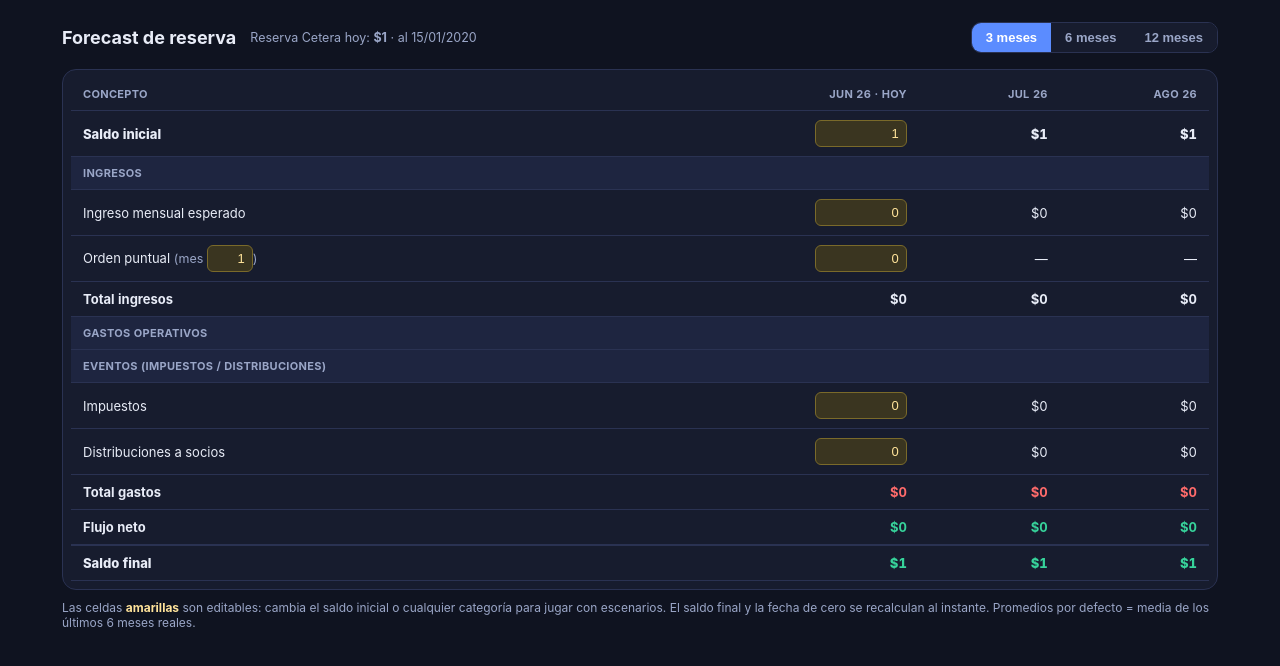
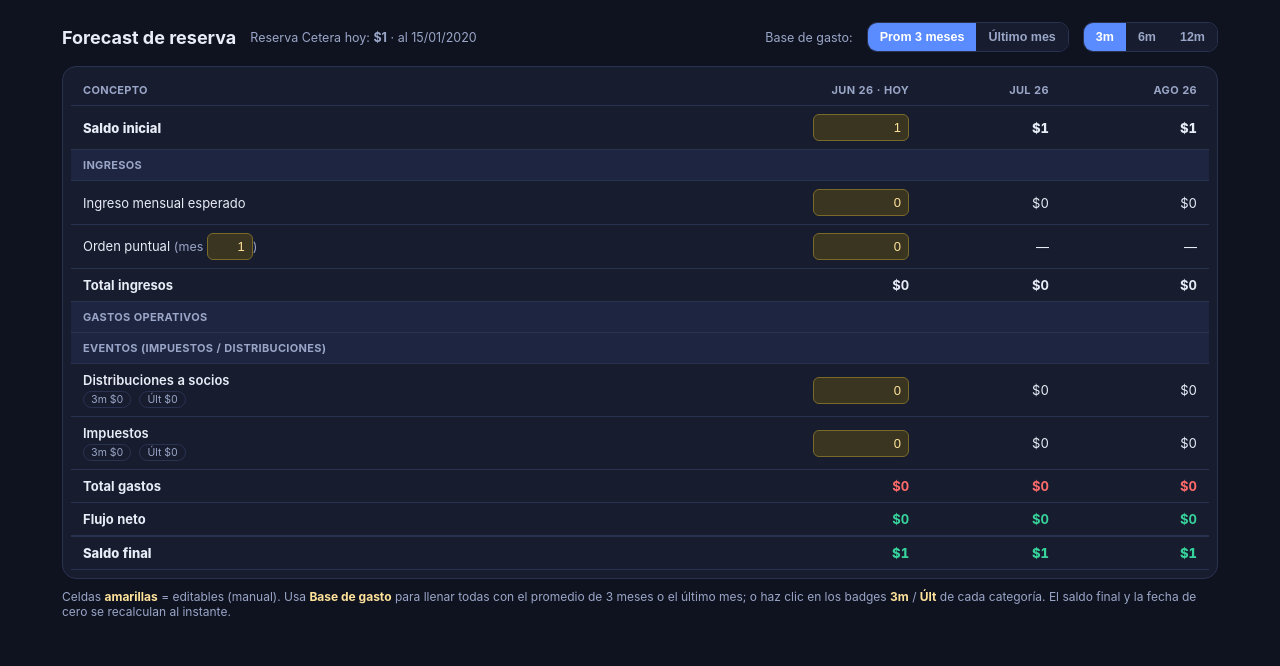
Before and after one commit to pabvi-a11y/kratfel-finanzas, a PHP site: page /forecast.php in a window 1280 px wide. Shown: the part 62-728 px from the top of the page. Run offline with PHP 8.4, Linux system fonts and the light colour scheme; the visitor is signed in with stand-in values (Sample User, id 1); tables that the repository leaves empty hold one stand-in row (values such as "Sample post").

Commit message:
Forecast: base de gasto Prom 3m / Ultimo mes / manual con badges por categoria

```diff
--- a/forecast.php
+++ b/forecast.php
@@ -5,30 +5,41 @@ require_once __DIR__ . '/lib/auth.php';
 require_once __DIR__ . '/lib/runway.php';
 $user = require_login();
 
-// Saldo ancla (reserva Cetera)
 $saldoRow = rw_saldo_actual();
 $saldo = $saldoRow ? (float)$saldoRow['saldo'] : 0.0;
 $asof = $saldoRow ? date('d/m/Y', strtotime($saldoRow['fecha'])) : '—';
 
-// Promedio mensual por categoría (operativo) de los últimos 6 meses completos
-$c1 = (new DateTime('first day of this month'))->modify('-6 month')->format('Y-m-d');
-$c2 = (new DateTime('first day of this month'))->format('Y-m-d');
-$rows = db()->prepare("SELECT categoria, SUM(monto_canonico) total
-  FROM transacciones WHERE grupo_pnl='operativo' AND fecha>=:a AND fecha<:b
-  GROUP BY categoria ORDER BY total DESC");
-$rows->execute([':a'=>$c1, ':b'=>$c2]);
-$cats = [];
-foreach ($rows as $r) {
-    $avg = round(((float)$r['total'])/6, 0);
-    if ($avg > 0) $cats[] = ['n'=>$r['categoria'], 'avg'=>$avg];
+// Últimos 3 meses COMPLETOS (excluye el mes en curso)
+$firstThis = (new DateTime('first day of this month'))->format('Y-m-d');
+$start3 = (new DateTime('first day of this month'))->modify('-3 month')->format('Y-m-d');
+$m1 = (new DateTime('first day of this month'))->modify('-1 month')->format('Y-m'); // último mes completo
+
+$q = db()->prepare("SELECT categoria, grupo_pnl, DATE_FORMAT(fecha,'%Y-%m') ym, SUM(monto_canonico) t
+  FROM transacciones WHERE grupo_pnl IN ('operativo','distribucion','impuestos')
+  AND fecha >= :s AND fecha < :e GROUP BY categoria, grupo_pnl, ym");
+$q->execute([':s'=>$start3, ':e'=>$firstThis]);
+
+$op = [];   // categoria => ['sum3'=>, 'last'=>]
+$grp = ['distribucion'=>['sum3'=>0,'last'=>0], 'impuestos'=>['sum3'=>0,'last'=>0]];
+foreach ($q as $r) {
+    $v=(float)$r['t']; $g=$r['grupo_pnl']; $c=$r['categoria']; $ym=$r['ym'];
+    if ($g==='operativo') {
+        if(!isset($op[$c])) $op[$c]=['sum3'=>0,'last'=>0];
+        $op[$c]['sum3']+=$v;
+        if($ym===$m1) $op[$c]['last']+=$v;
+    } else {
+        $grp[$g]['sum3']+=$v;
+        if($ym===$m1) $grp[$g]['last']+=$v;
+    }
 }
-// eventos (default 0, editables)
-$eventos = [
-  ['n'=>'Impuestos','avg'=>0],
-  ['n'=>'Distribuciones a socios','avg'=>0],
+$cats=[];
+foreach($op as $c=>$d){ $a3=round($d['sum3']/3); if($a3>0||round($d['last'])>0) $cats[]=['n'=>$c,'avg3'=>$a3,'last'=>round($d['last'])]; }
+usort($cats, fn($a,$b)=>$b['avg3']<=>$a['avg3']);
+$eventos=[
+  ['n'=>'Distribuciones a socios','avg3'=>round($grp['distribucion']['sum3']/3),'last'=>round($grp['distribucion']['last'])],
+  ['n'=>'Impuestos','avg3'=>round($grp['impuestos']['sum3']/3),'last'=>round($grp['impuestos']['last'])],
 ];
-
-$data = ['saldo'=>$saldo, 'asof'=>$asof, 'cats'=>$cats, 'eventos'=>$eventos, 'mes0'=>(int)date('n'), 'anio0'=>(int)date('Y')];
+$data=['saldo'=>$saldo,'asof'=>$asof,'cats'=>$cats,'eventos'=>$eventos,'mes0'=>(int)date('n'),'anio0'=>(int)date('Y')];
 ?>
 <!DOCTYPE html><html lang="es"><head><meta charset="utf-8">
 <meta name="viewport" content="width=device-width, initial-scale=1"><title>Forecast — KRATFEL Finanzas</title>
@@ -37,149 +48,125 @@ $data = ['saldo'=>$saldo, 'asof'=>$asof, 'cats'=>$cats, 'eventos'=>$eventos, 'me
 *{box-sizing:border-box}body{margin:0;font-family:-apple-system,Segoe UI,Roboto,sans-serif;background:var(--bg);color:var(--txt)}
 header{display:flex;align-items:center;gap:16px;padding:14px 22px;border-bottom:1px solid var(--line)}
 .brand{font-weight:800;font-size:18px;display:inline-flex;align-items:center;gap:7px}.brand span{color:var(--mut);font-weight:400;font-size:14px}
-nav{display:flex;gap:6px;margin-left:8px}
-nav a{color:var(--mut);padding:8px 14px;border-radius:10px;text-decoration:none;font-size:14px;font-weight:600}
+nav{display:flex;gap:6px;margin-left:8px}nav a{color:var(--mut);padding:8px 14px;border-radius:10px;text-decoration:none;font-size:14px;font-weight:600}
 nav a.active{background:var(--panel2);color:var(--txt)}nav a:hover{color:var(--txt)}
 .who{margin-left:auto;color:var(--mut);font-size:13px}.who a{color:var(--mut)}
 .wrap{max-width:1200px;margin:0 auto;padding:22px}
-.toolbar{display:flex;align-items:center;gap:14px;margin-bottom:16px;flex-wrap:wrap}
+.toolbar{display:flex;align-items:center;gap:14px;margin-bottom:14px;flex-wrap:wrap}
 .toolbar h2{margin:0;font-size:18px}
 .seg{display:inline-flex;border:1px solid var(--line);border-radius:10px;overflow:hidden}
-.seg button{background:var(--panel);border:none;color:var(--mut);padding:7px 14px;cursor:pointer;font-weight:600;font-size:13px}
+.seg button{background:var(--panel);border:none;color:var(--mut);padding:7px 12px;cursor:pointer;font-weight:600;font-size:12.5px}
 .seg button.active{background:var(--acc);color:#fff}
 .muted{color:var(--mut);font-size:12.5px}
 .card{background:var(--panel);border:1px solid var(--line);border-radius:14px;padding:8px;overflow-x:auto}
-table{width:100%;border-collapse:collapse;font-size:13px;min-width:680px}
-th,td{padding:9px 12px;text-align:right;border-bottom:1px solid var(--line);font-variant-numeric:tabular-nums;white-space:nowrap}
-th:first-child,td:first-child{text-align:left;position:sticky;left:0;background:var(--panel)}
+table{width:100%;border-collapse:collapse;font-size:13px;min-width:720px}
+th,td{padding:8px 12px;text-align:right;border-bottom:1px solid var(--line);font-variant-numeric:tabular-nums;white-space:nowrap}
+th:first-child,td:first-child{text-align:left;position:sticky;left:0;background:var(--panel);min-width:230px}
 thead th{color:var(--mut);font-size:11px;text-transform:uppercase;letter-spacing:.3px}
 .sect td{background:var(--panel2);color:var(--mut);font-size:11px;text-transform:uppercase;letter-spacing:.3px;font-weight:700}
 .tot td{font-weight:700;border-top:1px solid var(--line)}
 .start td,.end td{font-weight:800}
 .end td{border-top:2px solid var(--line)}
 .neg{color:var(--bad)}.pos{color:var(--good)}
-.cell-edit{background:var(--yellow);border:1px solid var(--yellowbd);color:#ffe39a;border-radius:6px;padding:5px 7px;width:92px;text-align:right;font-size:13px;font-variant-numeric:tabular-nums}
+.cell-edit{background:var(--yellow);border:1px solid var(--yellowbd);color:#ffe39a;border-radius:6px;padding:5px 7px;width:96px;text-align:right;font-size:13px;font-variant-numeric:tabular-nums}
 .cell-edit:focus{outline:2px solid var(--warn)}
-.addrow{color:var(--acc);cursor:pointer;font-weight:600;font-size:12.5px}
+.badges{margin-top:3px;font-size:10.5px;color:var(--mut);display:flex;gap:8px}
+.badges b{color:var(--txt)}
+.badge{cursor:pointer;border:1px solid var(--line);border-radius:999px;padding:1px 7px}
+.badge:hover{border-color:var(--acc);color:var(--txt)}
+.badge.on{border-color:var(--acc);color:#cfe0ff;background:#1d2748}
 .zero{color:var(--bad);font-weight:700}
-.legend{margin-top:10px;color:var(--mut);font-size:12px}
-.legend b{color:#ffe39a}
+.legend{margin-top:10px;color:var(--mut);font-size:12px}.legend b{color:#ffe39a}
+.catname{font-weight:600}
 </style></head>
 <body>
 <header>
  <div class="brand"><img src="/assets/logo_kratfel.png" alt="Kratfel" style="height:24px"> <span>· Finanzas</span></div>
- <nav>
-   <a href="/">Dashboard</a>
-   <a href="/pnl.php">P&amp;L</a>
-   <a class="active" href="/forecast.php">Forecast</a>
- </nav>
+ <nav><a href="/">Dashboard</a><a href="/pnl.php">P&amp;L</a><a class="active" href="/forecast.php">Forecast</a></nav>
  <div class="who"><?= htmlspecialchars($user['nombre'] ?? $user['email']) ?> · <a href="/auth/logout.php">Salir</a></div>
 </header>
 <div class="wrap">
  <div class="toolbar">
    <h2>Forecast de reserva</h2>
    <span class="muted">Reserva Cetera hoy: <b><?= '$'.number_format($saldo,0,',','.') ?></b> · al <?= $asof ?></span>
-   <div class="seg" id="seg" style="margin-left:auto">
-     <button data-m="3" class="active">3 meses</button>
-     <button data-m="6">6 meses</button>
-     <button data-m="12">12 meses</button>
+   <div style="margin-left:auto;display:flex;gap:14px;align-items:center;flex-wrap:wrap">
+     <span class="muted">Base de gasto:</span>
+     <div class="seg" id="base"><button data-b="avg3" class="active">Prom 3 meses</button><button data-b="last">Último mes</button></div>
+     <div class="seg" id="seg"><button data-m="3" class="active">3m</button><button data-m="6">6m</button><button data-m="12">12m</button></div>
    </div>
  </div>
  <div class="card"><table id="grid"></table></div>
- <div class="legend">Las celdas <b>amarillas</b> son editables: cambia el saldo inicial o cualquier categoría para jugar con escenarios. El saldo final y la fecha de cero se recalculan al instante. Promedios por defecto = media de los últimos 6 meses reales.</div>
+ <div class="legend">Celdas <b>amarillas</b> = editables (manual). Usa <b>Base de gasto</b> para llenar todas con el promedio de 3 meses o el último mes; o haz clic en los badges <b>3m</b> / <b>Últ</b> de cada categoría. El saldo final y la fecha de cero se recalculan al instante.</div>
 </div>
 <script>
 const D = <?= json_encode($data, JSON_UNESCAPED_UNICODE) ?>;
 const fmt = n => (n<0?'-':'')+'$'+Math.abs(Math.round(n)).toLocaleString('es-ES');
 const MES=['ene','feb','mar','abr','may','jun','jul','ago','sep','oct','nov','dic'];
-let months = 3;
-// estado editable
-let state = {
-  start: D.saldo,
-  income: 0,                  // ingreso mensual esperado
-  order: {amount:0, month:1}, // orden puntual
-  cats: D.cats.map(c=>({n:c.n, v:c.avg})),
-  eventos: D.eventos.map(c=>({n:c.n, v:c.avg})),
+let months=3, base='avg3';
+let state={
+  start:D.saldo, income:0, order:{amount:0,month:1},
+  cats:D.cats.map(c=>({...c, v:c.avg3, mode:'avg3'})),
+  eventos:D.eventos.map(c=>({...c, v:0, mode:'manual'})),
 };
-function colLabels(){
-  const out=[]; let m=D.mes0-1, y=D.anio0;
-  for(let i=0;i<months;i++){ out.push(MES[m]+' '+String(y).slice(2)); m++; if(m>11){m=0;y++;} }
-  return out;
-}
+function colLabels(){const out=[];let m=D.mes0-1,y=D.anio0;for(let i=0;i<months;i++){out.push(MES[m]+' '+String(y).slice(2));m++;if(m>11){m=0;y++;}}return out;}
 function calc(){
-  const labels=colLabels();
-  const inc=[], exp=[], net=[], startArr=[], endArr=[];
-  let bal=state.start; let zeroIdx=-1;
+  const labels=colLabels(); const inc=[],exp=[],net=[],sa=[],ea=[]; let bal=state.start,zi=-1;
+  const monthlyExp=state.cats.reduce((s,c)=>s+(+c.v||0),0)+state.eventos.reduce((s,c)=>s+(+c.v||0),0);
   for(let i=0;i<months;i++){
-    startArr.push(bal);
-    let income=state.income + (i+1===+state.order.month ? +state.order.amount : 0);
-    let expense=state.cats.reduce((s,c)=>s+(+c.v||0),0) + state.eventos.reduce((s,c)=>s+(+c.v||0),0);
-    let n=income-expense;
-    bal=bal+n;
-    inc.push(income); exp.push(expense); net.push(n); endArr.push(bal);
-    if(bal<=0 && zeroIdx<0) zeroIdx=i;
+    sa.push(bal);
+    let income=(+state.income||0)+((i+1===+state.order.month)?(+state.order.amount||0):0);
+    let expense=monthlyExp; let n=income-expense; bal+=n;
+    inc.push(income);exp.push(expense);net.push(n);ea.push(bal);
+    if(bal<=0&&zi<0)zi=i;
   }
-  return {labels,inc,exp,net,startArr,endArr,zeroIdx};
+  return {labels,inc,exp,net,sa,ea,zi};
 }
 function num(v){return (+v||0);}
+function rowCat(arr,key,cat,idx){
+  const badges='<div class="badges">'
+    +'<span class="badge '+(cat.mode==='avg3'?'on':'')+'" data-set="'+key+'" data-i="'+idx+'" data-to="avg3">3m '+fmt(cat.avg3)+'</span>'
+    +'<span class="badge '+(cat.mode==='last'?'on':'')+'" data-set="'+key+'" data-i="'+idx+'" data-to="last">Últ '+fmt(cat.last)+'</span>'
+    +'</div>';
+  let h='<tr><td><div class="catname">'+cat.n+'</div>'+badges+'</td>';
+  for(let i=0;i<months;i++) h+= i===0?'<td><input class="cell-edit" data-'+key+'="'+idx+'" value="'+Math.round(cat.v)+'"></td>':'<td>'+fmt(cat.v)+'</td>';
+  return h+'</tr>';
+}
 function render(){
-  const c=calc();
-  let h='<thead><tr><th>Concepto</th>';
+  const c=calc(); let h='<thead><tr><th>Concepto</th>';
   c.labels.forEach((l,i)=>h+='<th>'+l+(i===0?' · hoy':'')+'</th>'); h+='</tr></thead><tbody>';
-  // Saldo inicial (editable primer mes)
   h+='<tr class="start"><td>Saldo inicial</td>';
-  c.startArr.forEach((v,i)=>{
-    h+= i===0 ? '<td><input class="cell-edit" id="edStart" value="'+Math.round(v)+'"></td>'
-              : '<td>'+fmt(v)+'</td>';
-  });
-  h+='</tr>';
-  // INGRESOS
+  c.sa.forEach((v,i)=>h+= i===0?'<td><input class="cell-edit" id="edStart" value="'+Math.round(v)+'"></td>':'<td>'+fmt(v)+'</td>'); h+='</tr>';
   h+='<tr class="sect"><td>Ingresos</td>'+'<td></td>'.repeat(months)+'</tr>';
   h+='<tr><td>Ingreso mensual esperado</td>';
-  for(let i=0;i<months;i++) h+= i===0?'<td><input class="cell-edit" id="edIncome" value="'+state.income+'"></td>':'<td>'+fmt(state.income)+'</td>';
-  h+='</tr>';
+  for(let i=0;i<months;i++) h+= i===0?'<td><input class="cell-edit" id="edIncome" value="'+state.income+'"></td>':'<td>'+fmt(state.income)+'</td>'; h+='</tr>';
   h+='<tr><td>Orden puntual <span class="muted">(mes <input class="cell-edit" id="edOrderM" style="width:46px" value="'+state.order.month+'">)</span></td>';
-  for(let i=0;i<months;i++){ const on=(i+1===+state.order.month); h+= i===0?'<td><input class="cell-edit" id="edOrderA" value="'+state.order.amount+'"></td>':'<td>'+(on?fmt(+state.order.amount):'—')+'</td>'; }
-  h+='</tr>';
-  h+='<tr class="tot"><td>Total ingresos</td>';
-  c.inc.forEach(v=>h+='<td class="'+(v>0?'pos':'')+'">'+fmt(v)+'</td>'); h+='</tr>';
-  // GASTOS
+  for(let i=0;i<months;i++){const on=(i+1===+state.order.month);h+= i===0?'<td><input class="cell-edit" id="edOrderA" value="'+state.order.amount+'"></td>':'<td>'+(on?fmt(+state.order.amount):'—')+'</td>';} h+='</tr>';
+  h+='<tr class="tot"><td>Total ingresos</td>'; c.inc.forEach(v=>h+='<td class="'+(v>0?'pos':'')+'">'+fmt(v)+'</td>'); h+='</tr>';
   h+='<tr class="sect"><td>Gastos operativos</td>'+'<td></td>'.repeat(months)+'</tr>';
-  state.cats.forEach((cat,idx)=>{
-    h+='<tr><td>'+cat.n+'</td>';
-    for(let i=0;i<months;i++) h+= i===0?'<td><input class="cell-edit" data-cat="'+idx+'" value="'+Math.round(cat.v)+'"></td>':'<td>'+fmt(cat.v)+'</td>';
-    h+='</tr>';
+  state.cats.forEach((cat,idx)=>h+=rowCat(state.cats,'cat',cat,idx));
+  h+='<tr class="sect"><td>Eventos (impuestos / distribuciones)</td>'+'<td></td>'.repeat(months)+'</tr>';
+  state.eventos.forEach((cat,idx)=>h+=rowCat(state.eventos,'ev',cat,idx));
+  h+='<tr class="tot"><td>Total gastos</td>'; c.exp.forEach(v=>h+='<td class="neg">'+fmt(v)+'</td>'); h+='</tr>';
+  h+='<tr class="tot"><td>Flujo neto</td>'; c.net.forEach(v=>h+='<td class="'+(v<0?'neg':'pos')+'">'+fmt(v)+'</td>'); h+='</tr>';
+  h+='<tr class="end"><td>Saldo final</td>'; c.ea.forEach(v=>h+='<td class="'+(v<=0?'zero':'pos')+'">'+fmt(v)+'</td>'); h+='</tr>';
+  h+='</tbody>'; document.getElementById('grid').innerHTML=h;
+  // binds
+  document.getElementById('edStart').onchange=e=>{state.start=num(e.target.value);render();};
+  document.getElementById('edIncome').onchange=e=>{state.income=num(e.target.value);render();};
+  document.getElementById('edOrderA').onchange=e=>{state.order.amount=num(e.target.value);render();};
+  document.getElementById('edOrderM').onchange=e=>{state.order.month=num(e.target.value);render();};
+  document.querySelectorAll('[data-cat]').forEach(i=>i.onchange=e=>{state.cats[+e.target.dataset.cat].v=num(e.target.value);state.cats[+e.target.dataset.cat].mode='manual';render();});
+  document.querySelectorAll('[data-ev]').forEach(i=>i.onchange=e=>{state.eventos[+e.target.dataset.ev].v=num(e.target.value);state.eventos[+e.target.dataset.ev].mode='manual';render();});
+  document.querySelectorAll('.badge').forEach(b=>b.onclick=e=>{
+    const k=e.target.dataset.set, i=+e.target.dataset.i, to=e.target.dataset.to;
+    const arr= k==='cat'?state.cats:state.eventos; arr[i].v=arr[i][to]; arr[i].mode=to; render();
   });
-  h+='<tr class="sect"><td>Eventos (impuestos / distribuciones)</td>'+'<td></td>'.repeat(months)+'</tr>';
-  state.eventos.forEach((cat,idx)=>{
-    h+='<tr><td>'+cat.n+'</td>';
-    for(let i=0;i<months;i++) h+= i===0?'<td><input class="cell-edit" data-ev="'+idx+'" value="'+Math.round(cat.v)+'"></td>':'<td>'+fmt(cat.v)+'</td>';
-    h+='</tr>';
-  });
-  h+='<tr class="tot"><td>Total gastos</td>';
-  c.exp.forEach(v=>h+='<td class="neg">'+fmt(v)+'</td>'); h+='</tr>';
-  // NET
-  h+='<tr class="tot"><td>Flujo neto</td>';
-  c.net.forEach(v=>h+='<td class="'+(v<0?'neg':'pos')+'">'+fmt(v)+'</td>'); h+='</tr>';
-  // SALDO FINAL
-  h+='<tr class="end"><td>Saldo final</td>';
-  c.endArr.forEach((v,i)=>h+='<td class="'+(v<=0?'zero':'pos')+'">'+fmt(v)+'</td>'); h+='</tr>';
-  h+='</tbody>';
-  document.getElementById('grid').innerHTML=h;
-
-  // mensaje fecha cero
-  // re-bind inputs
-  document.getElementById('edStart').addEventListener('change',e=>{state.start=num(e.target.value);render();});
-  document.getElementById('edIncome').addEventListener('change',e=>{state.income=num(e.target.value);render();});
-  document.getElementById('edOrderA').addEventListener('change',e=>{state.order.amount=num(e.target.value);render();});
-  document.getElementById('edOrderM').addEventListener('change',e=>{state.order.month=num(e.target.value);render();});
-  document.querySelectorAll('[data-cat]').forEach(inp=>inp.addEventListener('change',e=>{state.cats[+e.target.dataset.cat].v=num(e.target.value);render();}));
-  document.querySelectorAll('[data-ev]').forEach(inp=>inp.addEventListener('change',e=>{state.eventos[+e.target.dataset.ev].v=num(e.target.value);render();}));
 }
-document.querySelectorAll('#seg button').forEach(b=>b.addEventListener('click',()=>{
-  document.querySelectorAll('#seg button').forEach(x=>x.classList.remove('active'));
-  b.classList.add('active'); months=+b.dataset.m; render();
-}));
+document.querySelectorAll('#seg button').forEach(b=>b.onclick=()=>{document.querySelectorAll('#seg button').forEach(x=>x.classList.remove('active'));b.classList.add('active');months=+b.dataset.m;render();});
+document.querySelectorAll('#base button').forEach(b=>b.onclick=()=>{
+  document.querySelectorAll('#base button').forEach(x=>x.classList.remove('active'));b.classList.add('active');base=b.dataset.b;
+  state.cats.forEach(c=>{c.v=c[base];c.mode=base;}); render();
+});
 render();
 </script>
 </body></html>
```
